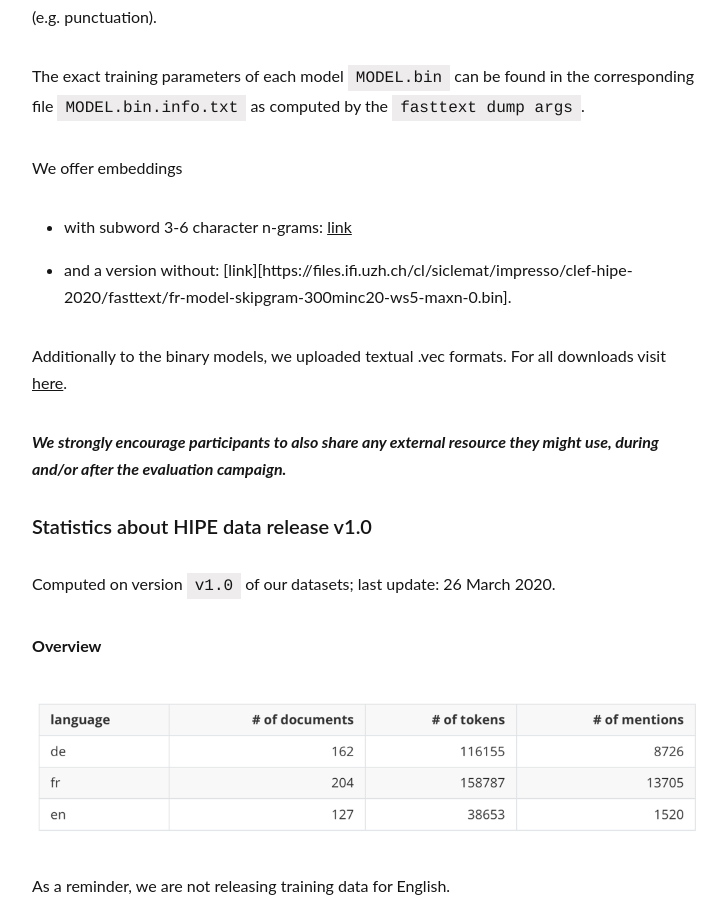
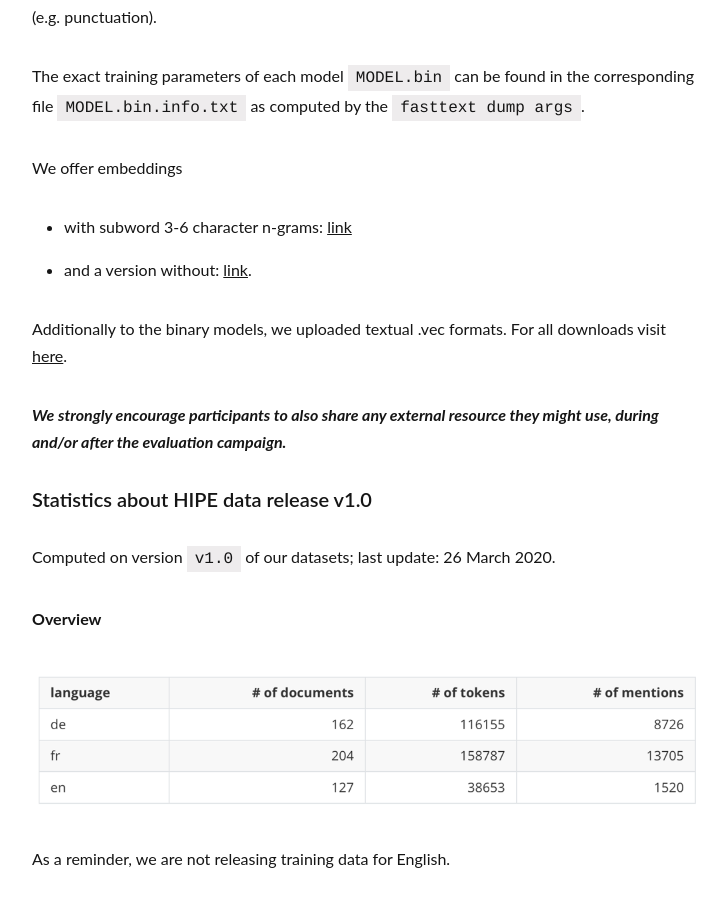
Before and after one commit to impresso/CLEF-HIPE-2020, a Jekyll site: the page built from _pages/datasets.md, in a window 1280 px wide and 900 px high, scrolled down 660 px. Shown: the whole window, without its empty margins (274-1001 px from the left). Built offline with Jekyll 4.4.1, drawn with Linux system fonts in a browser that asks for light colours.

Commit message:
minor edit

```diff
--- a/_pages/datasets.md
+++ b/_pages/datasets.md
@@ -29,7 +29,7 @@ The preprocessing tries to mimic the tokenization of the HIPE data and involves
  We offer embeddings
 
 - with subword 3-6 character n-grams: [link](https://files.ifi.uzh.ch/cl/siclemat/impresso/clef-hipe-2020/fasttext/fr-model-skipgram-300minc20-ws5-maxn-6.bin)
-- and a version without: [link][https://files.ifi.uzh.ch/cl/siclemat/impresso/clef-hipe-2020/fasttext/fr-model-skipgram-300minc20-ws5-maxn-0.bin].
+- and a version without: [link](https://files.ifi.uzh.ch/cl/siclemat/impresso/clef-hipe-2020/fasttext/fr-model-skipgram-300minc20-ws5-maxn-0.bin).
 
  Additionally to the binary models, we uploaded textual .vec formats. For all downloads visit [here](https://files.ifi.uzh.ch/cl/siclemat/impresso/clef-hipe-2020/fasttext/).
 
```
Also changed, not shown: _pages/index.md (+2 -2 lines).
